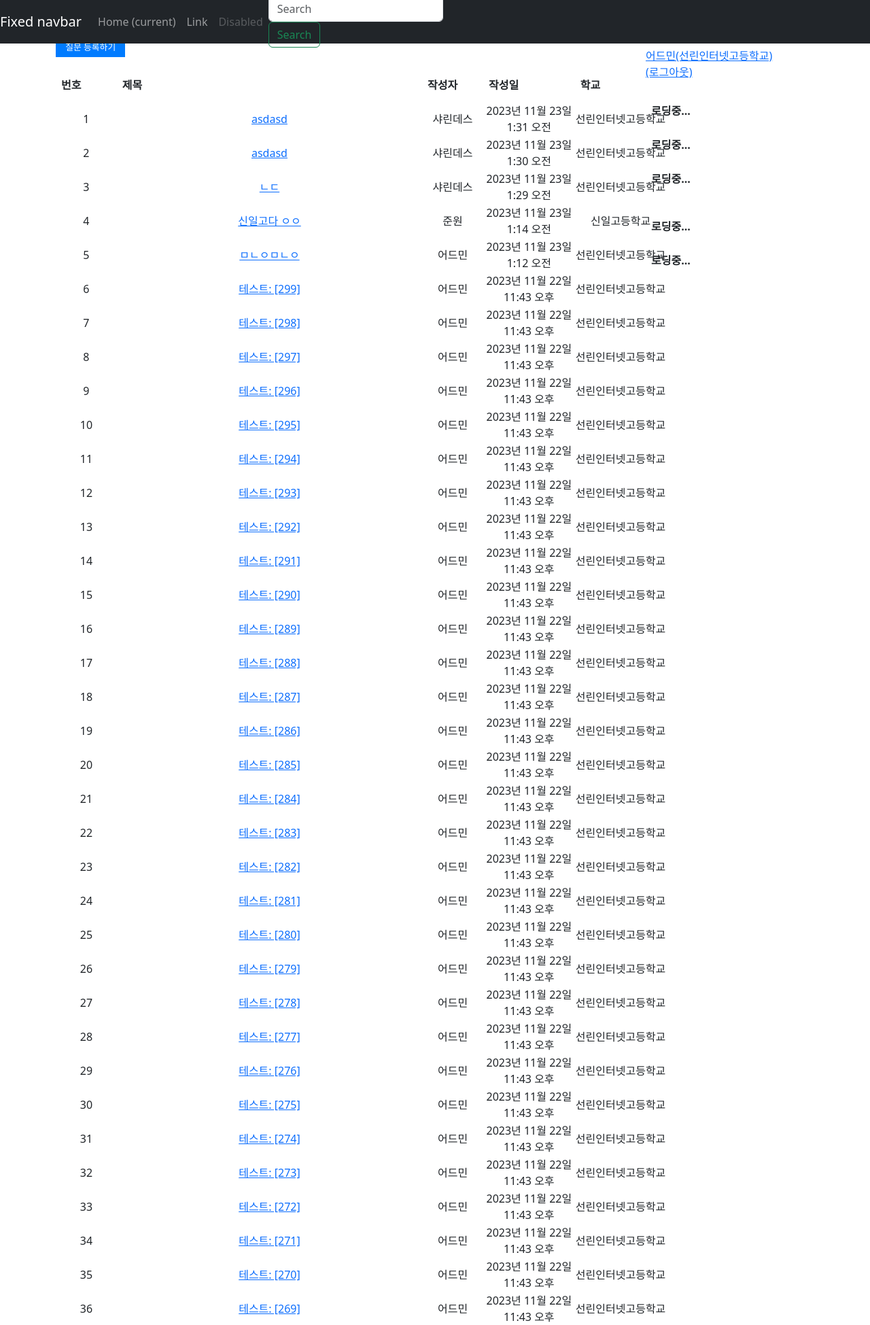
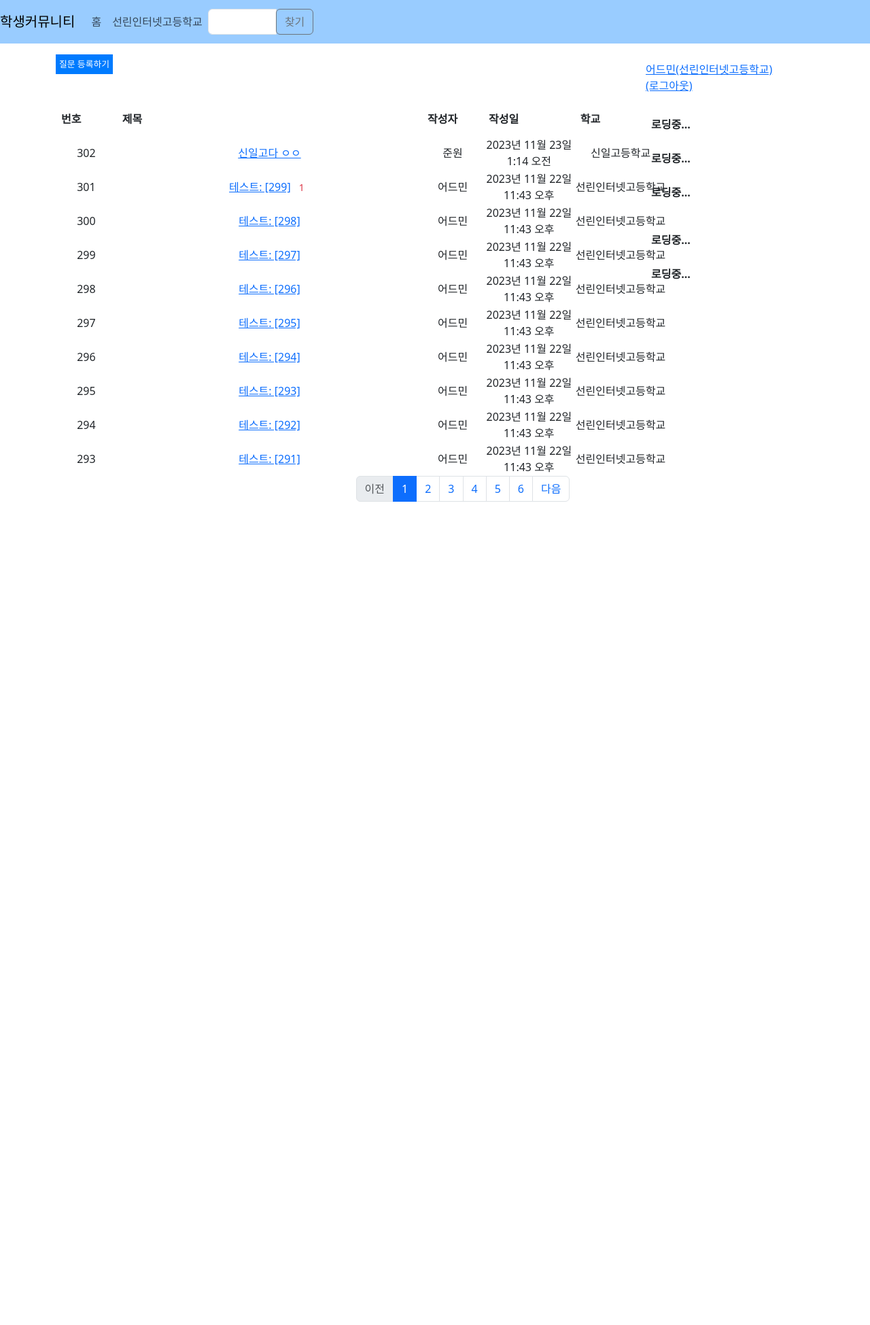
Before and after one commit to Saryrndeth/DjangoProject, a Django app: page / in a window 1280 px wide. Shown: the top 1949 px of the page at 68% size. After the commit the page ends 738 px from the top, so only its background shows below. Run offline with Django 4.2, Linux system fonts and the light colour scheme; a user stored in the database is signed in; data comes from the database, SQL or seed files in the repository; both versions use the stored data as it was after the commit; lists and menus that the app fills with data are empty.

Commit message:
20231123

```diff
--- a/pyms/forms.py
+++ b/pyms/forms.py
@@ -5,12 +5,15 @@ from pyms.models import Question, Answer
 class QuestionForm(forms.ModelForm):
     class Meta:
         model = Question
-        fields = ['subject', 'content']
+        fields = ['private', 'subject', 'content']
         labels = {
+            'private': '게시판',
             'subject': '제목',
             'content': '내용',
         }
         widgets = {
+            # 전체 게시판과 유저의 게시판을 선택 옵션으로 가지도록
+            'private': forms.Select(attrs={'class': 'form-control'}, choices=(('전체', '전체'), ('학교', '학교'))),
             'subject': forms.TextInput(attrs={'class': 'form-control'}),
             'content': forms.Textarea(attrs={'class': 'form-control', 'rows': 10}),
         }
--- a/pyms/models.py
+++ b/pyms/models.py
@@ -20,6 +20,7 @@ class Question(models.Model):
     is_teacher = models.BooleanField(default=False)
     subject = models.CharField(max_length=200)
     content = models.TextField()
+    private = models.CharField(max_length=100, default="", null=True)
     create_date = models.DateTimeField()
 
     def __str__(self):
@@ -28,7 +29,6 @@ class Question(models.Model):
 
 class Answer(models.Model):
     user = models.ForeignKey(User, on_delete=models.CASCADE)
-    id = models.AutoField(primary_key=True)
     School = models.CharField(max_length=100)
     Grade = models.IntegerField(default=0)
     nickname = models.CharField(max_length=100)
--- a/pyms/templatetags/filter.py
+++ b/pyms/templatetags/filter.py
@@ -6,3 +6,8 @@ register = template.Library()
 @register.filter
 def times(start, end, step=1):
     return range(start, end, step)
+
+
+@register.filter
+def sub(value, arg):
+    return value - arg
--- a/pyms/views.py
+++ b/pyms/views.py
@@ -7,12 +7,29 @@ from .forms import QuestionForm, AnswerForm
 from django.shortcuts import render, get_object_or_404, redirect
 from django.utils import timezone
 from django.http import JsonResponse, HttpResponseNotAllowed
+from django.db.models import Q
+from django.core.paginator import Paginator
 
 # Create your views here.
 def index(request):
-    question_list = Question.objects.order_by('-create_date')
+    page = request.GET.get('page', '1')
+    kw = request.GET.get('kw', '')  # 검색어
+    private = request.GET.get('pri', '')
+    if private:
+        question_list = Question.objects.filter(private=private).order_by('-create_date')
+    else:
+        question_list = Question.objects.filter(private="전체").order_by('-create_date')
+    if kw:
+        question_list = question_list.filter(
+            Q(subject__icontains=kw) |  # 제목 검색
+            Q(content__icontains=kw) |  # 내용 검색
+            Q(answer__content__icontains=kw) # 답변 내용 검색
+        ).distinct()
+    paginator = Paginator(question_list, 10)
 
-    return render(request, 'pyms/haksaeng_index.html', {'question_list': question_list})
+    page_obj = paginator.get_page(page)
+    context = {'question_list': page_obj, 'page': page, 'kw': kw}
+    return render(request, 'pyms/haksaeng_index.html', context)
 
 
 def ajax_request_menu(request):
@@ -43,6 +60,8 @@ def question_write(request):
         form = QuestionForm(request.POST)
         if form.is_valid():
             question = form.save(commit=False)
+            if request.POST.get('private') == '학교':
+                question.private = request.user.School
             question.user = request.user
             question.nickname = request.user.nickname
             question.School = request.user.School
@@ -64,7 +83,7 @@ def answer_write(request, question_id):
         form = AnswerForm(request.POST)
         if form.is_valid():
             print(question)
-            question.answer_set.create(content=request.POST.get('content'), create_date=timezone.now(), nickname=request.user.nickname, School=request.user.School, is_teacher=request.user.is_teacher, Grade=request.user.Grade)
+            question.answer_set.create(user=request.user, content=request.POST.get('content'), create_date=timezone.now(), nickname=request.user.nickname, School=request.user.School, is_teacher=request.user.is_teacher, Grade=request.user.Grade)
             return redirect('pyms:question_detail', question_id=question.id)
     else:
         return HttpResponseNotAllowed("POST 요청이 아닙니다.")
--- a/templates/navbar.html
+++ b/templates/navbar.html
@@ -2,11 +2,11 @@
 
 <!-- 화면 위쪽에 고정하기 위해 fixed-top 클래스 추가 -->
 
-<nav class="navbar navbar-expand-md navbar-dark bg-dark fixed-top" style="height: 8%; background-color: deepskyblue;">
+<nav class="navbar navbar-success navbar-expand-md fixed-top" style="height: 8%; background-color: #99CCFF;">
 
   <!-- navbar-brand의 content 변경 -->
 
-  <a class="navbar-brand" href="#">Fixed navbar</a>
+  <a class="navbar-brand" href="{% url 'pyms:index' %}">학생커뮤니티</a>
 
   <button class="navbar-toggler" type="button" data-toggle="collapse" data-target="#navbarSupportedContent" aria-controls="navbarSupportedContent" aria-expanded="false" aria-label="Toggle navigation">
 
@@ -20,31 +20,27 @@
 
       <li class="nav-item active">
 
-        <a class="nav-link" href="#">Home <span class="sr-only">(current)</span></a>
+        <a class="nav-link" href="{% url 'pyms:index' %}">홈</a>
 
       </li>
-
-      <li class="nav-item">
-
-        <a class="nav-link" href="#">Link</a>
-
-      </li>
-
-      <!-- dropdown 메뉴 삭제 -->
-
-      <li class="nav-item">
-
-        <a class="nav-link disabled" href="#" tabindex="-1" aria-disabled="true">Disabled</a>
-
-      </li>
+        {% if user.is_authenticated %}
+        <li class="nav-item active">
+            <a class="nav-link" href="#" id="private">{{ user.School }}</a>
+        </li>
+        {% endif %}
 
     </ul>
 
     <form class="form-inline my-2 my-lg-0">
 
-      <input class="form-control mr-sm-2" type="search" placeholder="Search" aria-label="Search" />
-
-      <button class="btn btn-outline-success my-2 my-sm-0" type="submit">Search</button>
+      <div class="col-6" >
+            <div class="input-group">
+                <input type="text" id="search_kw" class="form-control" value="{{ kw|default_if_none:'' }}">
+                <div class="input-group-append">
+                    <button class="btn btn-outline-secondary" type="button" id="btn_search">찾기</button>
+                </div>
+            </div>
+        </div>
 
     </form>
 
--- a/templates/pyms/haksaeng_index.html
+++ b/templates/pyms/haksaeng_index.html
@@ -1,7 +1,8 @@
 {% extends 'base.html' %}
 {% block content %}
+{% load filter %}
     <div class="container">
-        <div class="side-bar" style="position: absolute; float: right; right: 80px; width: 250px; top: 70px;">
+        <div class="side-bar" style="position: absolute; float: right; right: 80px; width: 250px; top: 90px;">
             <div class="user-actions">
                 {% if not user.is_authenticated %}
                     <a href="{% url 'login:login' %}">로그인</a>
@@ -35,8 +36,10 @@
             </div>
         </div>
 
-        <div><a class="question_write" href="{% url 'pyms:question_write' %}" style="position: absolute;width: 8%; top: 45px; font-size: 80%; padding: 5px;">질문 등록하기</a></div>
-        <div class="main-content" style="position: absolute;top: 100px; padding: 0%;">
+        <div><a class="question_write" href="{% url 'pyms:question_write' %}" style="position: relative;width: 100%; top: 70px; font-size: 80%; padding: 5px;">질문 등록하기</a>
+
+        </div>
+        <div class="main-content" style="position: absolute;top: 150px; padding: 0%;">
             {% if question_list %}
                 <table style="width: 75%;">
                     <colgroup>
@@ -55,8 +58,15 @@
                     </tr>
                     {% for question in question_list %}
                         <tr>
-                            <td>{{ forloop.counter }}</td>
-                            <td><a href="{% url 'pyms:question_detail' question.id %}">{{ question.subject }}</a></td>
+                            <td>
+                                <!-- 번호 = 전체건수 - 시작인덱스 - 현재인덱스 + 1 -->
+                                {{ question_list.paginator.count|sub:question_list.start_index|sub:forloop.counter0|add:1 }}
+                            </td>
+                            <td><a href="{% url 'pyms:question_detail' question.id %}">{{ question.subject }}</a>
+                                {% if question.answer_set.count > 0 %}
+                                <span class="text-danger small mx-2">{{ question.answer_set.count }}</span>
+                                {% endif %}
+                            </td>
                             <td>{{ question.nickname }}</td>
                             <td>{{ question.create_date }}</td>
                             <td>{{ question.user.School}}</td>
@@ -66,6 +76,48 @@
             {% else %}
                 <p>질문이 없습니다.</p>
             {% endif %}
+            <!-- 페이징처리 시작 -->
+            <ul class="pagination justify-content-center" >
+                <!-- 이전페이지 -->
+                {% if question_list.has_previous %}
+                <li class="page-item">
+                    <a class="page-link" data-page="{{ question_list.previous_page_number }}"
+               href="javascript:void(0)">이전</a>
+                </li>
+                {% else %}
+                <li class="page-item disabled">
+                    <a class="page-link" tabindex="-1" aria-disabled="true" href="#">이전</a>
+                </li>
+                {% endif %}
+                <!-- 페이지리스트 -->
+                {% for page_number in question_list.paginator.page_range %}
+                {% if page_number >= question_list.number|add:-5 and page_number <= question_list.number|add:5 %}
+                {% if page_number == question_list.number %}
+                <li class="page-item active" aria-current="page">
+                    <a class="page-link" data-page="{{ page_number }}"
+               href="javascript:void(0)">{{ page_number }}</a>
+                </li>
+                {% else %}
+                <li class="page-item">
+                    <a class="page-link" data-page="{{ page_number }}"
+               href="javascript:void(0)">{{ page_number }}</a>
+                </li>
+                {% endif %}
+                {% endif %}
+                {% endfor %}
+                <!-- 다음페이지 -->
+                {% if question_list.has_next %}
+                <li class="page-item">
+                    <a class="page-link" data-page="{{ question_list.next_page_number }}"
+               href="javascript:void(0)">다음</a>
+                </li>
+                {% else %}
+                <li class="page-item disabled">
+                    <a class="page-link" tabindex="-1" aria-disabled="true" href="#">다음</a>
+                </li>
+                {% endif %}
+            </ul>
+            <!-- 페이징처리 끝 -->
         </div>
     </div>
 
@@ -110,4 +162,34 @@
     </style>
     {% load static %}
     <link rel="stylesheet" href="{% static 'css/index.css' %}">
+    <form id="searchForm" method="get" action="{% url 'pyms:index' %}">
+    <input type="hidden" id="kw" name="kw" value="{{ kw|default_if_none:'' }}">
+    <input type="hidden" id="page" name="page" value="{{ page }}">
+    <input type="hidden" id="pri" name="pri" value="{{ pri|default_if_none:'' }}">
+    </form>
+    <script type='text/javascript'>
+    const page_elements = document.getElementsByClassName("page-link");
+    Array.from(page_elements).forEach(function(element) {
+        element.addEventListener('click', function() {
+            document.getElementById('page').value = this.dataset.page;
+            document.getElementById('searchForm').submit();
+        });
+    });
+    const pri = document.getElementById("private");
+    pri.addEventListener('click', function() {
+        console.log(1);
+        document.getElementById('pri').value = "{{ user.School }}";
+        document.getElementById('searchForm').submit();
+    });
+    const btn_search = document.getElementById("btn_search");
+    console.log(btn_search);
+    btn_search.addEventListener('click', function() {
+        document.getElementById('kw').value = document.getElementById('search_kw').value;
+        document.getElementById('page').value = 1;  // 검색버튼을 클릭할 경우 1페이지부터 조회한다.
+        document.getElementById('searchForm').submit();
+    });
+</script>
 {% endblock %}
+{% block script %}
+
+{% endblock %}
--- a/templates/pyms/question_detail.html
+++ b/templates/pyms/question_detail.html
@@ -1,6 +1,6 @@
 {% extends 'base.html' %}
 {% block content %}
-<div class="question-details">
+<div class="question-details" style="position: relative; top: 100px;">
     <h2>{{ question.subject }}</h2>
     <h3>{{ question.School }} {{ question.Grade }}학년</h3>
     <h4>{{ question.nickname }} {% if question.is_teacher %}선생님{% endif %}</h4>
```
Also changed, not shown: db.sqlite3, pyms/migrations/0002_alter_answer_id.py (added), pyms/migrations/0003_question_private.py (added).
